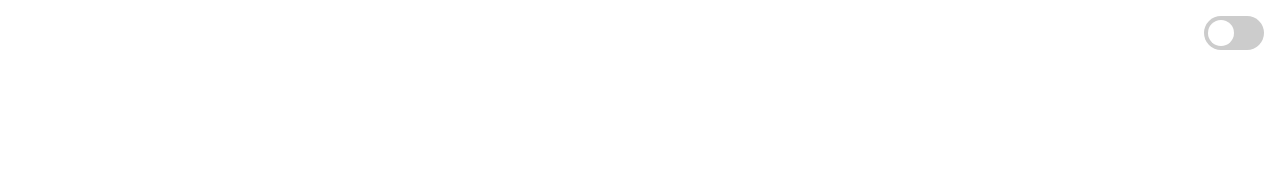
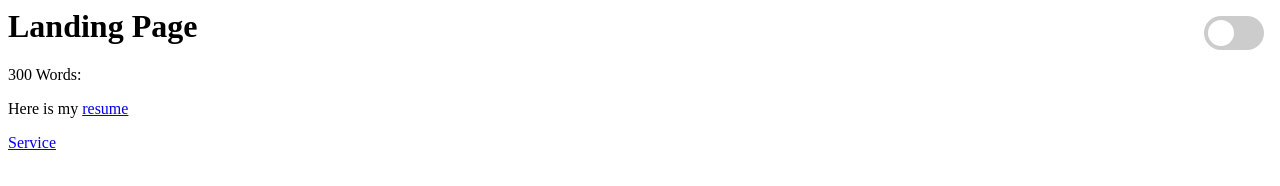
Before and after one commit to jacobnguyen-cs/csce315-project1, a plain HTML site: page index.html in a window 1280 px wide. Drawn offline with Linux system fonts and the light colour scheme.

Commit message:
Reset Repo.

```diff
--- a/index.html
+++ b/index.html
@@ -2,8 +2,8 @@
 <html>
 <head>
   <meta charset="utf-8">
+  <meta http-equiv="Content-Type" content="text/html; charset=iso-8859-1">
   <title>Jacob's CSCE 315 Page</title>
-  <meta http-equiv="Content-Type" content="text/html; charset=iso-8859-1">
   <link rel="stylesheet" href="styles1.css" id="style">
 
   <!-- Toggle Switch -->
@@ -17,6 +17,13 @@
 </head>
 
 <body>
+  <h1>Landing Page</h1>
+  <div>
+    <p>300 Words: </p>
+    <p>Here is my <a href="qualifications.html">resume</a></p>
+  </div>
+  <p><a href="service.html">Service</a></p>
+
   <script src="myScripts.js"></script>
 </body>
 </html>
```
Also changed, not shown: qualifications.html (added, +13 -0 lines), service.html (added, +10 -0 lines), 1 other file.
